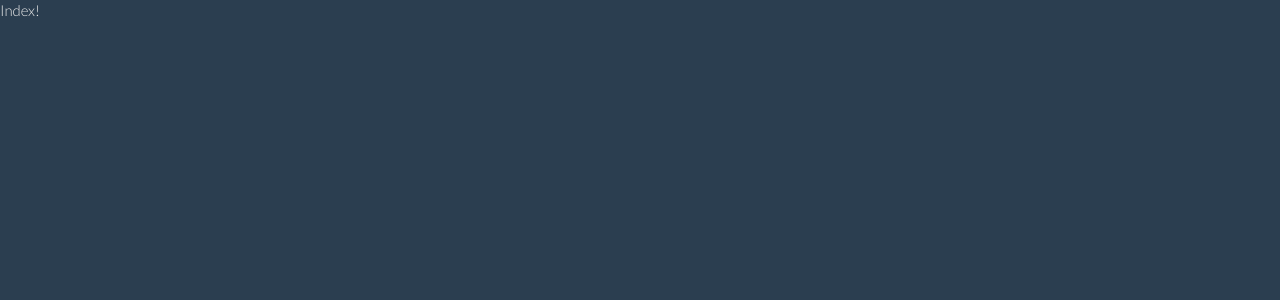
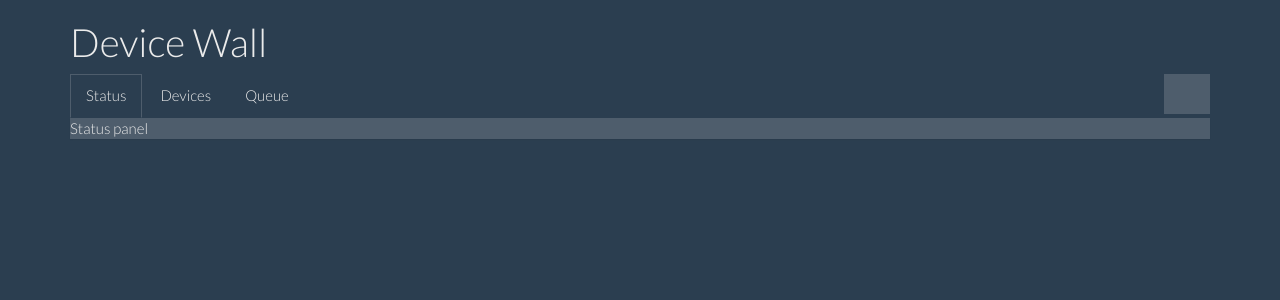
Before and after one commit to wikia-gregor/device-wall, a Flask app: page / in a window 1280 px wide. Before the commit the part shown is almost empty. Shown: the top 300 px of the page. Run offline with Flask 2, Linux system fonts and the light colour scheme; some libraries are stand-ins or nearby versions; some web fonts are replaced.

Commit message:
playing with templates

```diff
--- a/dw/web_panel/templates/index.html
+++ b/dw/web_panel/templates/index.html
@@ -3,5 +3,5 @@
 {% block title %}Main - {{ super() }}{% endblock %}
 
 {% block content %}
-    Index!
+    {{ super() }}
 {% endblock %}
--- a/dw/web_panel/templates/layout.html
+++ b/dw/web_panel/templates/layout.html
@@ -1,15 +1,50 @@
 <!DOCTYPE html>
-<html>
 <head lang="en">
     <meta charset="UTF-8">
+    <meta name="viewport" content="width=device-width, initial-scale=1">
+
     <title>{% block title %}Device Wall{% endblock %}</title>
 
     <link href="/static/vendors/css/bootstrap.min.css" rel="stylesheet">
     <link href="/static/css/dw.css" rel="stylesheet">
 </head>
 <body>
+    <div class="container">
+    <h1>Device Wall</h1>
+
+    <!-- Nav tabs -->
+    <ul class="nav nav-tabs" role="tablist">
+        <li class="active"><a href="#status" role="tab" data-toggle="tab">Status</a></li>
+        <li><a href="#devices" role="tab" data-toggle="tab">Devices</a></li>
+        <li><a href="#queue" role="tab" data-toggle="tab">Queue</a></li>
+        <li class="navbar-right">
+            <button type="button" class="btn btn-default">
+                <span class="glyphicon glyphicon-cog"></span>
+            </button>
+        </li>
+    </ul>
+
+    <!-- Tab panes -->
+    <div class="tab-content">
+        <div class="tab-pane active panel panel-default" id="status">
+            Status panel
+        </div>
+        <div class="tab-pane panel panel-default" id="devices">
+            Devices panel
+        </div>
+        <div class="tab-pane panel panel-default" id="queue">
+            Testing Queue panel
+        </div>
+    </div>
+
     {% block content %}
+{#        <div class="panel panel-default">#}
+{#          <div class="panel-body">#}
+{#            Basic panel example#}
+{#          </div>#}
+{#        </div>#}
     {% endblock %}
+    </div>
 
     <script src="/static/vendors/js/jquery-1.11.1.min.js"></script>
     <script src="/static/vendors/js/bootstrap.min.js"></script>
```
